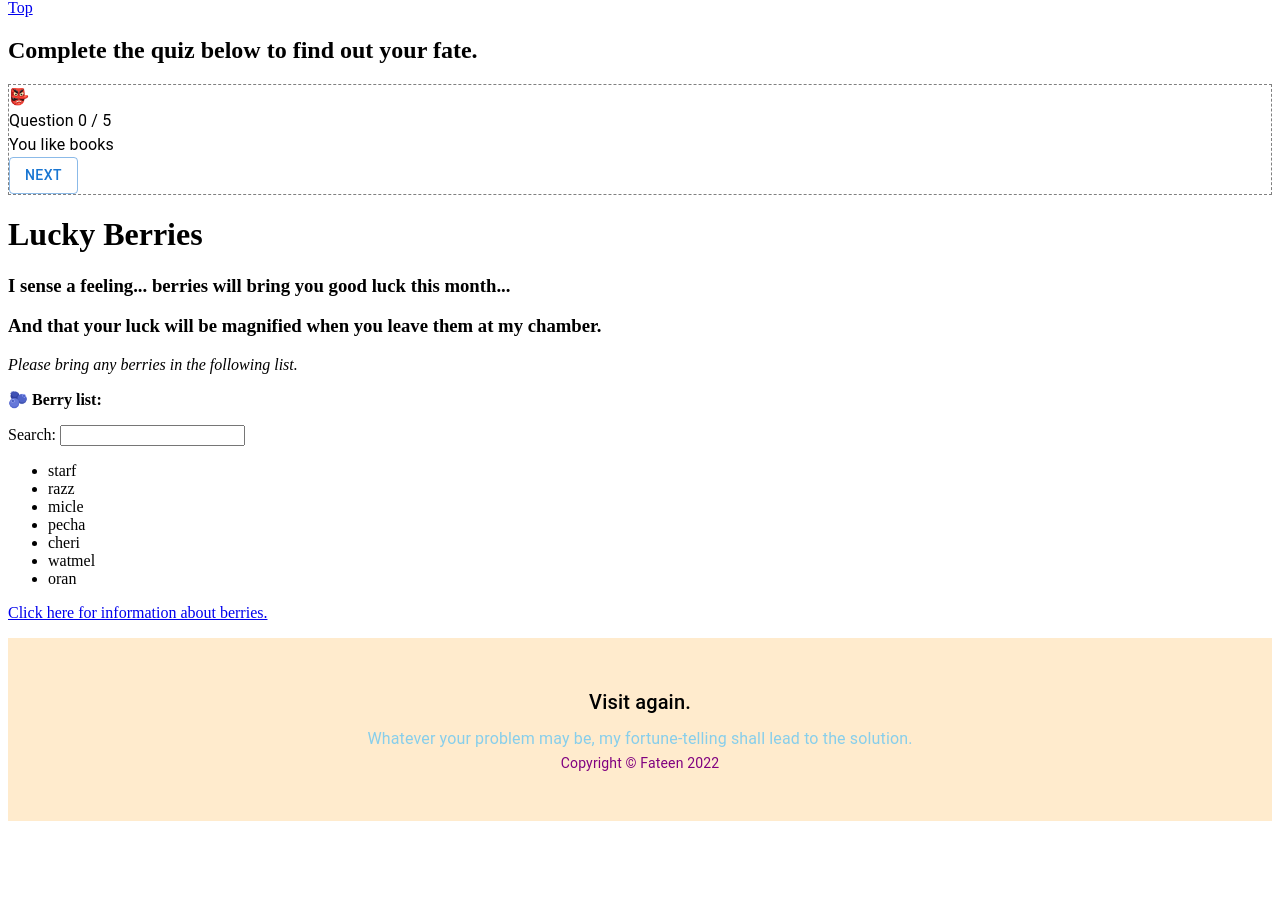
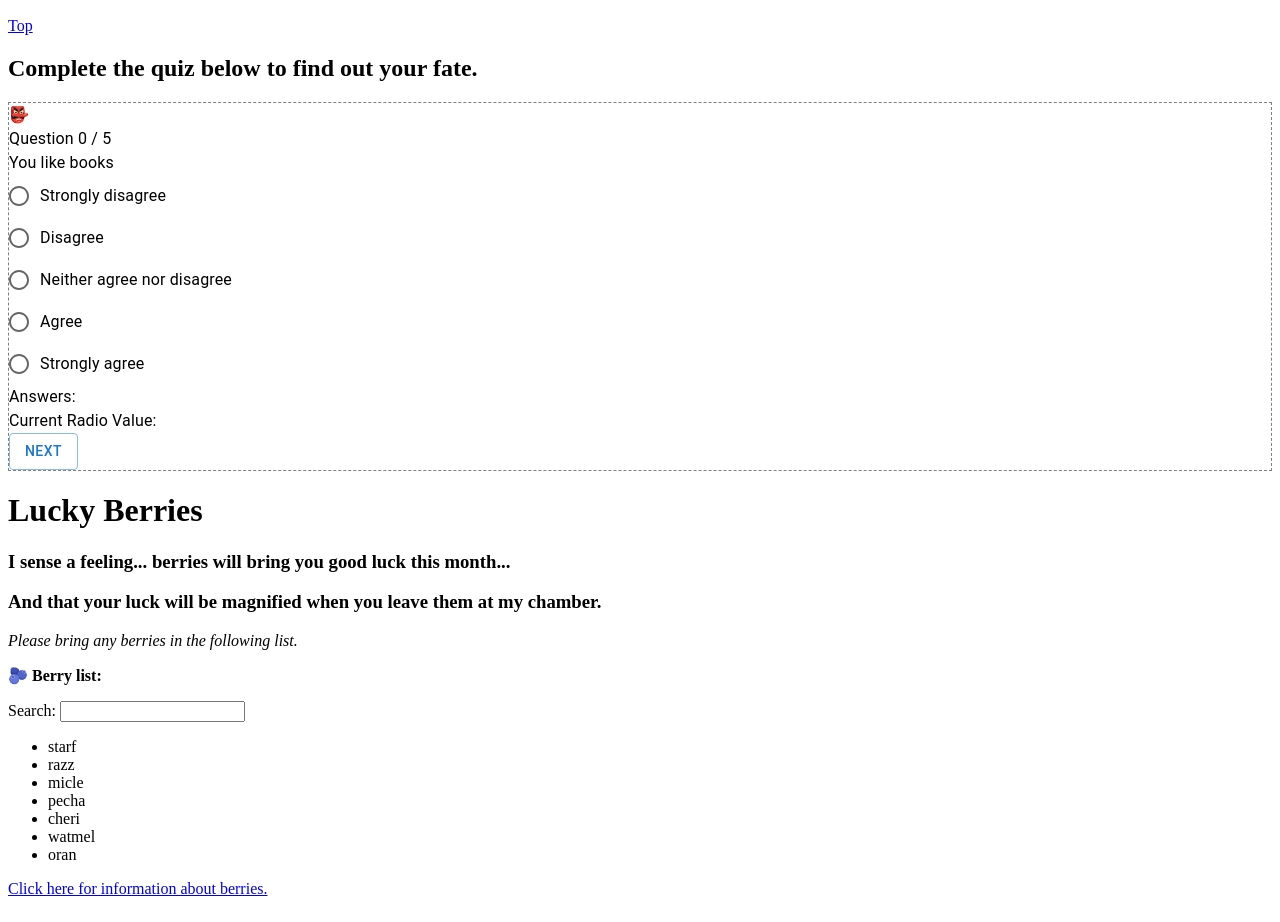
Before and after one commit to MeganJade5/fateens-chamber, a React (Create React App) app: page /berries/1 in a window 1280 px wide. Shown: the part 1862-2784 px from the top of the page. Before the commit the page ends 2691 px from the top, so only its background shows below. Built offline with nearby package versions, Linux system fonts and the light colour scheme; no server answers.

Commit message:
contact and quix

```diff
--- a/src/components/App.js
+++ b/src/components/App.js
@@ -8,6 +8,7 @@ import Footer from "./Footer";
 import {React, useState, useEffect} from 'react';
 import Quiz from "./Quiz";
 import Berries from "./Berries";
+import Contact from "./Contact";
 
 function LoadingPage() {
   return (<h1>Loading... 🔮</h1>);
@@ -24,6 +25,7 @@ function MainPage() {
       <Secrets />
       <Quiz />
       <Berries />
+      <Contact />
       <Footer title={"Visit again."} description={"Whatever your problem may be, my fortune-telling shall lead to the solution."} />
     </div>
   );
--- /dev/null
+++ b/src/components/Contact.jsx
@@ -0,0 +1,106 @@
+import React from 'react';
+
+class Contact extends React.Component {
+
+    constructor(props) {
+        super(props);
+        this.state = {
+            name: "",
+            message: "",
+            email: "",
+            userMessage: "user message goes here"
+        }
+    }
+
+    handleOnChange = (event) => {
+        console.log(event.target)
+        console.log("event.target.name", event.target.name)
+        this.setState({
+            // square brackets means that it's a key
+            [event.target.name]: event.target.value
+        })
+  }
+
+    // handleNameChange = (event) => {
+    //     this.setState({
+    //         name: event.target.value
+    //     })
+    // }
+
+    // handleMessageChange = (event) => {
+    //     this.setState({
+    //         message: event.target.value
+    //     })
+    // }
+
+    // handleEmailChange = (event) => {
+    // this.setState({
+    //     message: event.target.value
+    // })
+    // }
+
+    handleSubmit = (event) => {
+        event.preventDefault();
+
+    if (this.state.name.length === 0) {
+        this.setState({
+            userMessage: "Name must be provided!",
+        });
+        } else if (this.state.message.length === 0) {
+        this.setState({
+            userMessage: "Message must be provided.",
+        });
+        } else if (this.state.email.length === 0) {
+        this.setState({
+            userMessage: "Email must be provided.",
+        });
+        } else if (!isNaN(parseInt(this.state.message))) {
+        this.setState({
+            userMessage: "Message must not be a number.",
+        });
+        } else if (
+        this.state.message.toLowerCase().split(" ").join("").includes("moist")
+        ) {
+        this.setState({
+            userMessage: "Please refrain from such language.",
+        });
+        } else {
+        this.setState({
+            userMessage: "All is okay!",
+        });
+        }
+    };
+
+    render() {
+        return (
+            <section id="contact">
+                <div>
+                    <h2> Contact </h2>
+                    <a href="#top">Top</a>
+                </div>
+                <h3> Contact me!</h3>
+
+                <div>
+                    <form>
+                        <label> Name: </label><input type="text" name="name" value={this.state.name} onChange={this.handleNameChange}></input>
+                        <br></br>
+                        <lable>Message:</lable><textarea type="text" name="message" rows="5" cols="33" value={this.state.message} onChange={this.handleMessageChange}> </textarea>
+                        <br></br>
+                        <label> Email: </label><input type="email" name="email" value={this.state.email} onChange={this.handleEmailChange}></input>
+                        <button onClick={this.handleSubmit}>Submit</button>
+                    </form>
+                    <p stlye={{color: 'blue'}}><b>{this.state.userMessage}</b></p>
+                </div>
+
+                <div>
+                    <h4> This is what you have entered:</h4>
+                    <p> Name: {this.state.name}</p>
+                    <p> Message: {this.state.message}</p>
+                    <p> Email: {this.state.email}</p>
+                </div>
+            </section>
+        )
+    }
+}
+
+export default Contact;
--- a/src/components/Header.jsx
+++ b/src/components/Header.jsx
@@ -13,6 +13,7 @@ const Header = () => {
                 <li><a href="#secrets">Secrets</a></li>
                 <li><a href="#quiz">Would you like to know your fate?</a></li>
                 <li><a href="#berries">Berries</a></li>
+                <li><a href="#contact">Contact</a></li>
             </ul>
         </nav>
     </header>
--- a/src/components/QuestionPage.jsx
+++ b/src/components/QuestionPage.jsx
@@ -1,8 +1,34 @@
 import React from "react";
-import Box from '@mui/material/Box';
-import Typography from '@mui/material/Typography';
-import Button from '@mui/material/Button';
+import Box from "@mui/material/Box";
+import Typography from "@mui/material/Typography";
+import Button from "@mui/material/Button";
 import { questions } from "./Quiz";
+import FormControlLabel from "@mui/material/FormControlLabel";
+import Radio from "@mui/material/Radio";
+import RadioGroup from "@mui/material/RadioGroup";
+
+const radioOptions = [
+  {
+    value: 1,
+    label: "Strongly disagree",
+  },
+  {
+    value: 2,
+    label: "Disagree",
+  },
+  {
+    value: 3,
+    label: "Neither agree nor disagree",
+  },
+  {
+    value: 4,
+    label: "Agree",
+  },
+  {
+    value: 5,
+    label: "Strongly agree",
+  },
+];
 
 class QuestionPage extends React.Component {
   constructor(props) {
@@ -11,14 +37,19 @@ class QuestionPage extends React.Component {
     // set state using this.state
     // console.log("1. constructor")
     this.state = {
-      emoji: null
-    }
+      emoji: null,
+      answers: [],
+      currRadioValue: null,
+    };
+
+    this.handleNextButton = this.handleNextButton.bind(this);
+    this.handleRadioChange = this.handleRadioChange.bind(this);
   }
 
   getRandomEmoji() {
     const randomEmojis = ["👺", "🐣", "🦋", "🚳", "🌮", "🔮", "🎒"];
     let randomIndex = Math.floor(Math.random() * randomEmojis.length);
-    console.log("getRandomEmoji=", randomEmojis[randomIndex])
+    console.log("getRandomEmoji=", randomEmojis[randomIndex]);
     return randomEmojis[randomIndex];
   }
 
@@ -26,18 +57,16 @@ class QuestionPage extends React.Component {
     // console.log("3. componentDidMount")
     let randomEmoji = this.getRandomEmoji();
     this.setState({
-      emoji: randomEmoji
+      emoji: randomEmoji,
     });
-
   }
 
   componentDidUpdate(prevProps, prevState) {
-    console.log("4. componentDidUpdate")
+    console.log("4. componentDidUpdate");
     let randomEmoji = this.getRandomEmoji();
-    if(prevState.emoji !== randomEmoji) {
-
+    if (prevState.emoji !== randomEmoji) {
       this.setState({
-        emoji: randomEmoji
+        emoji: randomEmoji,
       });
     }
   }
@@ -46,24 +75,66 @@ class QuestionPage extends React.Component {
     // console.log("5. componentWillUnmount")
   }
 
+  handleRadioChange(event, value) {
+    console.log("Radio button on change:", event, value);
+    // let currentValue = event.target.value;
+    let currentValue = value;
+    this.setState({
+      currRadioValue: currentValue,
+    });
+  }
+
+  handleNextButton() {
+    this.props.incrementNumber();
+
+    // Save answers
+
+    this.setState(function (prevState, props) {
+      return {
+        answers: [...prevState.answers, prevState.currRadioValue],
+      };
+    });
+  }
+
   render() {
     // console.log("2. render")
     return (
-      <Box sx={{border: "1px dashed grey"}}>
-        <Typography>
-          {this.state.emoji}
-        </Typography>
+      <Box sx={{ border: "1px dashed grey" }}>
+        <Typography>{this.state.emoji}</Typography>
 
         <Typography>
           Question {this.props.questionNumber} / {questions.length}
         </Typography>
 
-        <Typography>{questions[this.props.questionNumber]}</Typography>
 
-        {this.props.questionNumber < questions.length && <Button variant="outlined" onClick={this.props.incrementNumber} >Next</Button> }
+        {this.props.questionNumber < questions.length && (
 
+          <div>
+            <Typography>{questions[this.props.questionNumber]}</Typography>
+
+            <RadioGroup onChange={this.handleRadioChange}>
+              {radioOptions.map((e) => (
+                <FormControlLabel
+                  value={e.value}
+                  control={<Radio />}
+                  label={e.label}
+                />
+              ))}
+
+            </RadioGroup>
+
+            <Typography>Answers: {this.state.answers} </Typography>
+            <Typography>
+              Current Radio Value: {this.state.currRadioValue}{" "}
+            </Typography>
+
+            <Button variant="outlined" onClick={this.handleNextButton}>
+              Next
+            </Button>
+          </div>
+        )}
       </Box>
-    )
+    );
   }
 }
 
--- a/src/components/Quiz.jsx
+++ b/src/components/Quiz.jsx
@@ -29,7 +29,6 @@ class Quiz extends React.Component {
   }
 
   render() {
-    const isComplete = false;
     return (
       <div id="quiz">
         <h1>
@@ -41,7 +40,7 @@ class Quiz extends React.Component {
 
         {/* <QuestionPage questionNumber={this.state.number} /> */}
 
-        {isComplete ? (
+        {this.state.number >= questions.length ? (
           <AnswerPage />
         ) : (
           <QuestionPage questionNumber={this.state.number} incrementNumber={this.incrementNumber} />
```
Also changed, not shown: 1 other file (tests, documents, lock files or other folders).
